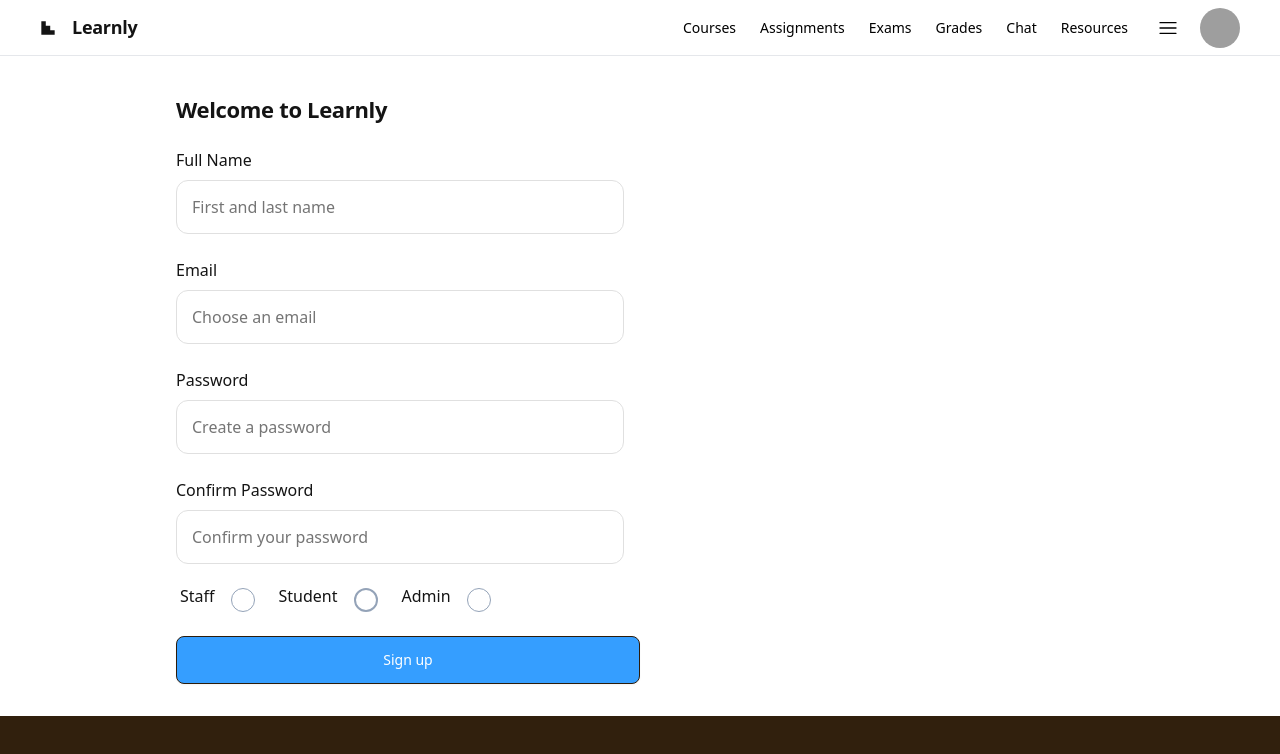
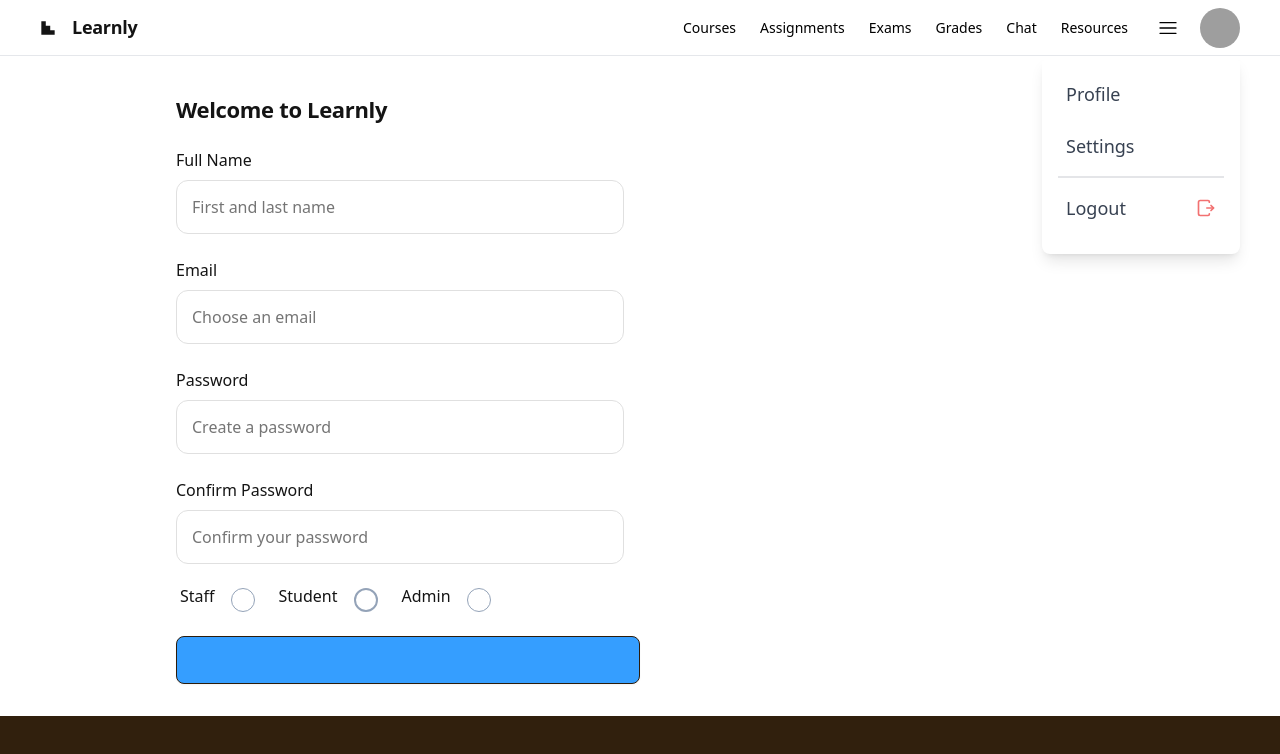
Before and after one commit to KolaAdetola/Learnly, a React (Vite) app in the folder Frontend/: page /signup in a window 1280 px wide. Both pictures are taken after a click on the element 1220 px from the left and 27 px from the top of the page. Shown: the top 754 px of the page. Built offline with nearby package versions, Linux system fonts and the light colour scheme; grey boxes are pictures that could not be loaded.

Commit message:
added log out functionality

```diff
--- a/Frontend/src/components/Header/Header.jsx
+++ b/Frontend/src/components/Header/Header.jsx
@@ -1,40 +1,139 @@
-import React from 'react'
+import React, { useState, useEffect, useRef } from "react";
 import { RxHamburgerMenu } from "react-icons/rx";
-import { CiChat2 } from "react-icons/ci";
-import { Link } from 'react-router-dom';
+import { Link } from "react-router-dom";
+import Logoutbutton from "../logoutbtn/Logoutbutton";
 
 const Header = () => {
+  const [showPopover, setShowPopover] = useState(false);
+  const popoverRef = useRef(null); // Reference to detect clicks outside
+
+  // Toggle popover on avatar click
+  const handleTogglePopover = () => {
+    setShowPopover(!showPopover);
+  };
+
+  // Close popover if clicking outside of it
+  const handleClickOutside = (event) => {
+    if (popoverRef.current && !popoverRef.current.contains(event.target)) {
+      setShowPopover(false);
+    }
+  };
+
+  // Set up event listener for outside clicks
+  useEffect(() => {
+    if (showPopover) {
+      document.addEventListener('mousedown', handleClickOutside);
+    } else {
+      document.removeEventListener('mousedown', handleClickOutside);
+    }
+    return () => {
+      document.removeEventListener('mousedown', handleClickOutside);
+    };
+  }, [showPopover]);
+
   return (
     <>
-    <div className="bg-white flex items-center justify-between whitespace-nowrap border-b  w-full h-14 px-10 py-3">
-      <Link to={'/'}
-        className="flex items-center gap-4 text-[#141414]">
+      <div className="bg-white flex items-center justify-between whitespace-nowrap border-b w-full h-14 px-10 py-3">
+        <Link to={"/"} className="flex items-center gap-4 text-[#141414]">
           <div className="size-4">
-          <svg viewBox="0 0 48 48" fill="none" xmlns="http://www.w3.org/2000/svg"><path d="M4 4H17.3334V17.3334H30.6666V30.6666H44V44H4V4Z" fill="currentColor"></path></svg>
+            <svg
+              viewBox="0 0 48 48"
+              fill="none"
+              xmlns="http://www.w3.org/2000/svg"
+            >
+              <path
+                d="M4 4H17.3334V17.3334H30.6666V30.6666H44V44H4V4Z"
+                fill="currentColor"
+              ></path>
+            </svg>
           </div>
-        <h2 className="text-[#141414] text-lg font-bold leading-tight tracking-[-0.015em]">Learnly</h2>
+          <h2 className="text-[#141414] text-lg font-bold leading-tight tracking-[-0.015em]">
+            Learnly
+          </h2>
         </Link>
         <nav className="flex items-center justify-between gap-4">
-        <ul className="flex flex-row gap-2 [&>li>a]:text-black [&>li>a]:w-full [&>li>a]:h-8  [&>li>a]:p-2 [&>li>a]:rounded-md [&>li>a]:flex [&>li>a]:items-center [&>li>a]:justify-center [&>li>a]:text-sm [&>li>a]:font-medium ">
-          <li><Link to={'/'} className='hover:bg-slate-100 ' href="/courses">Courses</Link></li>
-          <li><Link to={'/'} className='hover:bg-slate-100 ' href="/assignments">Assignments</Link></li>
-          <li><Link to={'/exams'} className='hover:bg-slate-100 ' href="/assignments">Exams</Link></li>
-          <li><Link to={'/'} className='hover:bg-slate-100 ' href="/grades">Grades</Link></li>
-          <li><Link to={'/chat'} className='hover:bg-slate-100 ' href="/grades">Chat</Link></li>
-          <li><Link to={'/'} className='hover:bg-slate-100 ' href="/resources">Resources</Link></li>
+          <ul className="flex flex-row gap-2 [&>li>a]:text-black [&>li>a]:w-full [&>li>a]:h-8 [&>li>a]:p-2 [&>li>a]:rounded-md [&>li>a]:flex [&>li>a]:items-center [&>li>a]:justify-center [&>li>a]:text-sm [&>li>a]:font-medium">
+            <li>
+              <Link to={"/"} className="hover:bg-slate-100" href="/courses">
+                Courses
+              </Link>
+            </li>
+            <li>
+              <Link to={"/"} className="hover:bg-slate-100" href="/assignments">
+                Assignments
+              </Link>
+            </li>
+            <li>
+              <Link
+                to={"/exams"}
+                className="hover:bg-slate-100"
+                href="/assignments"
+              >
+                Exams
+              </Link>
+            </li>
+            <li>
+              <Link to={"/"} className="hover:bg-slate-100" href="/grades">
+                Grades
+              </Link>
+            </li>
+            <li>
+              <Link to={"/chat"} className="hover:bg-slate-100" href="/grades">
+                Chat
+              </Link>
+            </li>
+            <li>
+              <Link to={"/"} className="hover:bg-slate-100" href="/resources">
+                Resources
+              </Link>
+            </li>
           </ul>
           <div className="size-8 hover:bg-slate-200 flex items-center justify-center rounded-md cursor-pointer">
-          <RxHamburgerMenu className='text-black size-5'/>
+            <RxHamburgerMenu className="text-black size-5" />
           </div>
-        <div className="avatar cursor-pointer">
+          <div
+            className="avatar cursor-pointer relative"
+            onClick={handleTogglePopover} // Click to toggle popover
+          >
             <div className="size-10 rounded-full">
-            <img src="https://img.daisyui.com/images/stock/photo-1534528741775-53994a69daeb.webp" />
+              <img
+                src="https://img.daisyui.com/images/stock/photo-1534528741775-53994a69daeb.webp"
+                alt="Profile"
+              />
             </div>
+            {/* Popover */}
+            {showPopover && (
+              <div
+                ref={popoverRef}
+                className="absolute top-12 right-0 w-[198px] bg-white shadow-lg rounded-lg p-4 z-50"
+              >
+                <ul className="flex flex-col space-y-2">
+                  <li>
+                    <Link
+                      to="/profile"
+                      className="block text-lg text-gray-700 hover:bg-gray-100 p-2 rounded"
+                    >
+                      Profile
+                    </Link>
+                  </li>
+                  <li>
+                    <Link
+                      to="/settings"
+                      className="block text-lg text-gray-700 hover:bg-gray-100 p-2 rounded"
+                    >
+                      Settings
+                    </Link>
+                  </li>
+                  <div className="divider my-4 bg-gray-200 h-0.5"></div>
+                  <Logoutbutton/>
+                </ul>
+              </div>
+            )}
           </div>
         </nav>
       </div>
     </>
-  )
-}
+  );
+};
 
-export default Header
+export default Header;
--- a/Frontend/src/components/layout/Layout.jsx
+++ b/Frontend/src/components/layout/Layout.jsx
@@ -1,36 +1,45 @@
-import React from 'react'
-import HeaderA from '../Header/HeaderA'
-import { BrowserRouter as Router,Routes,Route, Navigate } from'react-router-dom'
-import Home from '../../pages/home/Home'
-import SignUp from '../../pages/signup/SignUp'
-import Login from '../../pages/login/Login'
-import Header from '../Header/Header'
-import Chat from '../Chat'
-import Exam from '../../pages/Exams/Exam'
-import toast, { Toaster } from 'react-hot-toast'
-import { useAuthContext } from '../../context/AuthContext'
-import PreExams from '../../pages/preExams/PreExams'
+import React from 'react';
+import Header from '../Header/Header';
+import { BrowserRouter as Router, Routes, Route, Navigate } from 'react-router-dom';
+import Home from '../../pages/home/Home';
+import SignUp from '../../pages/signup/SignUp';
+import Login from '../../pages/login/Login';
+import Chat from '../Chat';
+import Exam from '../../pages/Exams/Exam';
+import toast, { Toaster } from 'react-hot-toast';
+import { useAuthContext } from '../../context/AuthContext';
+import PreExams from '../../pages/preExams/PreExams';
 
 const Layout = () => {
-  const {authUser}=useAuthContext()
-  console.log(authUser);
+  const { authUser } = useAuthContext(); // Get auth state
+
   return (
+    <>
+      <Router>
+        <Header />
+        <Routes>
+          {/* Home Route: Only accessible if user is authenticated */}
+          <Route path="/" element={authUser ? <Home /> : <Navigate to="/login" />} />
 
-    <>
-    <Router>
-      <Header/>
-      <Routes>
-        <Route path="/" element={authUser?<Home/>:<Navigate to="/login"/>}/>
-        <Route path="/signup" element={authUser?<Navigate to="/"/>:<SignUp/>}/>
-        <Route path="/chat" element={<Chat/>}/>
-        <Route path="/login" element={authUser?<Navigate to="/"/>:<Login/>}/>
-        <Route path="/exams" element={<Exam/>}/>
-        <Route path="/pre-exams" element={<PreExams/>}/>
-      </Routes>
-      <Toaster/>
-    </Router>
+          {/* SignUp Route: Redirect to Home if user is authenticated */}
+          <Route path="/signup" element={authUser ? <Navigate to="/" /> : <SignUp />} />
+
+          {/* Chat Route: Protect this route as well */}
+          <Route path="/chat" element={authUser ? <Chat /> : <Navigate to="/login" />} />
+
+          {/* Login Route: Redirect to Home if user is already logged in */}
+          <Route path="/login" element={authUser ? <Navigate to="/" /> : <Login />} />
+
+          {/* Exams Route: Protect this route */}
+          <Route path="/exams" element={authUser ? <Exam /> : <Navigate to="/login" />} />
+
+          {/* Pre-Exams Route: Protect this route */}
+          <Route path="/pre-exams" element={authUser ? <PreExams /> : <Navigate to="/login" />} />
+        </Routes>
+        <Toaster />
+      </Router>
     </>
-  )
-}
+  );
+};
 
-export default Layout
+export default Layout;
--- /dev/null
+++ b/Frontend/src/components/logoutbtn/Logoutbutton.jsx
@@ -0,0 +1,65 @@
+import React from "react";
+import { Link } from "react-router-dom";
+import useLogout from "../../hooks/useLogout";
+
+const Logoutbutton = () => {
+  const { loading, error, logout } = useLogout();
+  return (
+    <li
+      onClick={logout}
+      className="flex justify-between items-center w-full hover:bg-gray-100 p-2 rounded"
+    >
+      {!loading ? (
+        <>
+          <Link to="/logout" className="block text-lg text-gray-700">
+            Logout
+          </Link>
+          <div className="">
+            <svg
+              width="20px"
+              height="20px"
+              viewBox="0 0 24 24"
+              fill="none"
+              xmlns="http://www.w3.org/2000/svg"
+            >
+              <g id="SVGRepo_bgCarrier" stroke-width="0"></g>
+              <g
+                id="SVGRepo_tracerCarrier"
+                stroke-linecap="round"
+                stroke-linejoin="round"
+              ></g>
+              <g id="SVGRepo_iconCarrier">
+                {" "}
+                <path
+                  d="M21 12L13 12"
+                  stroke="#f27171"
+                  stroke-width="2"
+                  stroke-linecap="round"
+                  stroke-linejoin="round"
+                ></path>{" "}
+                <path
+                  d="M18 15L20.913 12.087V12.087C20.961 12.039 20.961 11.961 20.913 11.913V11.913L18 9"
+                  stroke="#f27171"
+                  stroke-width="2"
+                  stroke-linecap="round"
+                  stroke-linejoin="round"
+                ></path>{" "}
+                <path
+                  d="M16 5V4.5V4.5C16 3.67157 15.3284 3 14.5 3H5C3.89543 3 3 3.89543 3 5V19C3 20.1046 3.89543 21 5 21H14.5C15.3284 21 16 20.3284 16 19.5V19.5V19"
+                  stroke="#f27171"
+                  stroke-width="2"
+                  stroke-linecap="round"
+                  stroke-linejoin="round"
+                ></path>{" "}
+              </g>
+            </svg>
+          </div>
+        </>
+      ) : (
+        <div className="loader"></div>
+      )}
+    </li>
+  );
+};
+
+export default Logoutbutton;
--- a/Frontend/src/hooks/useLogout.js
+++ b/Frontend/src/hooks/useLogout.js
@@ -1,32 +1,35 @@
 import React, { useState } from 'react'
+import { useAuthContext } from '../context/AuthContext'
+import toast from 'react-hot-toast'
 
 const useLogout = () => {
     const [loading,setloading]=useState(false)
+    const {setAuthUser}=useAuthContext()
 
     const logout = async () => {
         try {
             const res= await fetch("api/auth/logout",{
                 method:"POST",
                 headers:{
-                    'Authorization':`Bearer ${localStorage.getItem('token')}`,
+                    'content-type':'application/json'
+                    // 'Authorization':`Bearer ${localStorage.getItem('token')}`,
                 },
             })
             const data=await res.json()
-            if(data.success){
-                localStorage.removeItem('token')
-                window.location.href="/"
+            if(data.error) {
+                throw new Error(data.error)
             }
-            if(data.error){
-                alert(data.error)
-            }
+            localStorage.removeItem('chat-user')
+            setAuthUser(null)
 
         } catch (error) {
-
+            toast.error(error.message)
         }
         finally{
             setloading(false)
         }
     }
+    return { loading, logout }
 }
 
 export default useLogout
--- a/Frontend/src/pages/signup/SignUp.jsx
+++ b/Frontend/src/pages/signup/SignUp.jsx
@@ -1,91 +1,116 @@
-import React, { useState } from 'react'
-import Gender from './Gender'
-import useSignup from '../../hooks/useSignup'
-import Loader from '../../components/loader/Loader'
+import React, { useState } from "react";
+import Gender from "./Gender";
+import useSignup from "../../hooks/useSignup";
+import Loader from "../../components/loader/Loader";
 
 const SignUp = () => {
-  const [inputs,setInputs]=useState({
-    fullName: '',
-    email: '',
-    password: '',
-    confirmPassword: '',
-    member: '',
-
-  })
-  const {loading,signup}=useSignup()
-  if(loading){
-    return <Loader/>
+  const [inputs, setInputs] = useState({
+    fullName: "",
+    email: "",
+    password: "",
+    confirmPassword: "",
+    member: "",
+  });
+  const { loading, signup } = useSignup();
+  if (loading) {
+    return <Loader />;
   }
 
-  const handleCheckboxChange=(member)=>{
-    setInputs({...inputs,member})
-  }
+  const handleCheckboxChange = (member) => {
+    setInputs({ ...inputs, member });
+  };
 
-  const handleSubmit=async(e)=>{
-    e.preventDefault()
+  const handleSubmit = async (e) => {
+    e.preventDefault();
     console.log(inputs);
-    await signup(inputs)
-  }
+    await signup(inputs);
+  };
   return (
-    <form class="px-40 bg-white flex flex-1 justify-center py-0" onSubmit={handleSubmit} >
+    <form
+      class="px-40 bg-white flex flex-1 justify-center py-0"
+      onSubmit={handleSubmit}
+    >
       <div class="layout-content-container flex flex-col w-[512px] py-5 max-w-[960px] flex-1">
-        <h1 className="text-[#141414] text-[22px] font-bold leading-tight tracking-[-0.015em] px-4 text-left pb-3 pt-5">Welcome to Learnly</h1>
+        <h1 className="text-[#141414] text-[22px] font-bold leading-tight tracking-[-0.015em] px-4 text-left pb-3 pt-5">
+          Welcome to Learnly
+        </h1>
         <div class="flex max-w-[480px] flex-wrap items-end gap-4 px-4 py-3">
           <label class="flex flex-col min-w-40 flex-1">
-            <p class="text-[#141414] text-base font-medium leading-normal pb-2">Full Name</p>
+            <p class="text-[#141414] text-base font-medium leading-normal pb-2">
+              Full Name
+            </p>
             <input
               placeholder="First and last name"
               class="form-input flex w-full min-w-0 flex-1 resize-none overflow-hidden rounded-xl text-[#141414] focus:outline-0 focus:ring-0 border border-[#e0e0e0] bg-white focus:border-[#e0e0e0] h-14 placeholder:text-[#757575] p-[15px] text-base font-normal leading-normal"
               value={inputs.fullName}
-              onChange={(e)=>setInputs({...inputs,fullName:e.target.value})}
-              type='text'
+              onChange={(e) =>
+                setInputs({ ...inputs, fullName: e.target.value })
+              }
+              type="text"
             />
           </label>
         </div>
         <div class="flex max-w-[480px] flex-wrap items-end gap-4 px-4 py-3">
           <label class="flex flex-col min-w-40 flex-1">
-            <p class="text-[#141414] text-base font-medium leading-normal pb-2">Email</p>
+            <p class="text-[#141414] text-base font-medium leading-normal pb-2">
+              Email
+            </p>
             <input
               placeholder="Choose an email"
               type="email"
               value={inputs.email}
-              onChange={(e)=>setInputs({...inputs,email:e.target.value})}
+              onChange={(e) => setInputs({ ...inputs, email: e.target.value })}
               class="form-input flex w-full min-w-0 flex-1 resize-none overflow-hidden rounded-xl text-[#141414] focus:outline-0 focus:ring-0 border border-[#e0e0e0] bg-white focus:border-[#e0e0e0] h-14 placeholder:text-[#757575] p-[15px] text-base font-normal leading-normal"
             />
           </label>
         </div>
         <div class="flex max-w-[480px] flex-wrap items-end gap-4 px-4 py-3">
           <label class="flex flex-col min-w-40 flex-1">
-            <p class="text-[#141414] text-base font-medium leading-normal pb-2">Password</p>
+            <p class="text-[#141414] text-base font-medium leading-normal pb-2">
+              Password
+            </p>
             <input
               placeholder="Create a password"
               type="password"
               class="form-input flex w-full min-w-0 flex-1 resize-none overflow-hidden rounded-xl text-[#141414] focus:outline-0 focus:ring-0 border border-[#e0e0e0] bg-white focus:border-[#e0e0e0] h-14 placeholder:text-[#757575] p-[15px] text-base font-normal leading-normal"
               value={inputs.password}
-              onChange={(e)=>setInputs({...inputs,password:e.target.value})}
+              onChange={(e) =>
+                setInputs({ ...inputs, password: e.target.value })
+              }
             />
           </label>
         </div>
         <div class="flex max-w-[480px] flex-wrap items-end gap-4 px-4 py-3">
           <label class="flex flex-col min-w-40 flex-1">
-            <p class="text-[#141414] text-base font-medium leading-normal pb-2">Confirm Password</p>
+            <p class="text-[#141414] text-base font-medium leading-normal pb-2">
+              Confirm Password
+            </p>
             <input
               placeholder="Confirm your password"
               type="password"
               value={inputs.confirmPassword}
-              onChange={(e)=>setInputs({...inputs,confirmPassword:e.target.value})}
+              onChange={(e) =>
+                setInputs({ ...inputs, confirmPassword: e.target.value })
+              }
               class="form-input flex w-full min-w-0 flex-1 resize-none overflow-hidden rounded-xl text-[#141414] focus:outline-0 focus:ring-0 border border-[#e0e0e0] bg-white focus:border-[#e0e0e0] h-14 placeholder:text-[#757575] p-[15px] text-base font-normal leading-normal"
-
             />
           </label>
         </div>
-        <Gender onCheckboxChange={handleCheckboxChange} selectedMember={inputs.member} />
+        <Gender
+          onCheckboxChange={handleCheckboxChange}
+          selectedMember={inputs.member}
+        />
         <div class="flex px-4 py-3">
-          <button className="btn w-[50%] btn-light bg-[#359eff] hover:bg-[#66b5ff] font-medium rounded-lg text-sm px-5 py-2.5 text-white text-base font-medium leading-normal">Sign up</button>
+          <button
+            className="btn w-[50%] btn-light bg-[#359eff] hover:bg-[#66b5ff] font-medium rounded-lg text-sm px-5 py-2.5 text-white text-base font-medium leading-normal"
+            disabled={loading}
+          >
+            {/* {loading ? <div className="loader1"></div> : "Sign Up"} */}
+          </button>
         </div>
       </div>
     </form>
-  )
-}
+  );
+};
 
-export default SignUp
+export default SignUp;
```
Also changed, not shown: Frontend/src/App.css (+13 -0 lines). Lines whose indentation alone changed are shown as unchanged.
